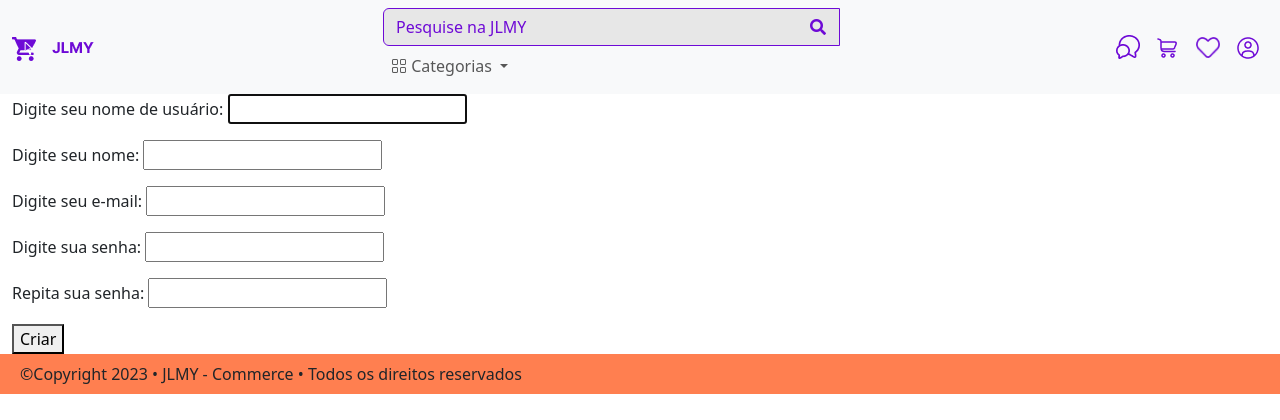
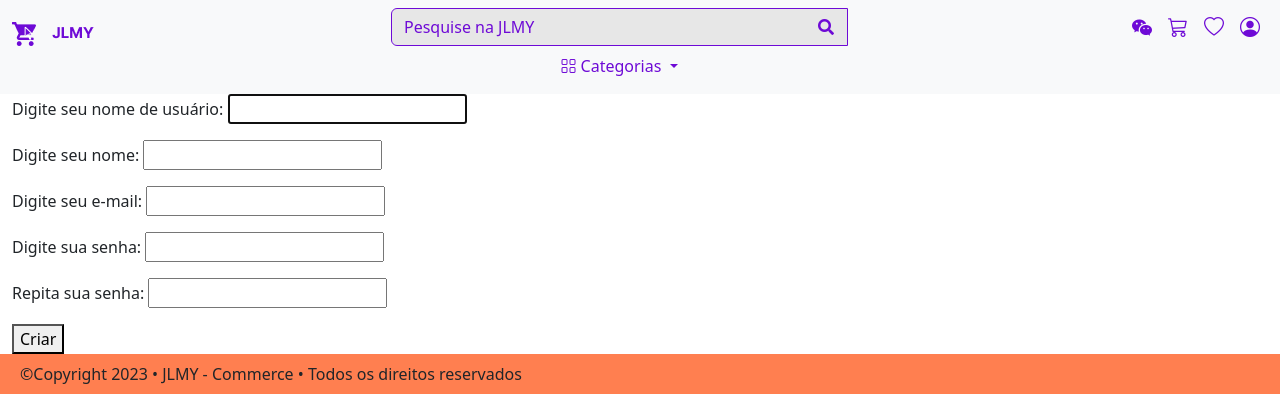
Before and after one commit to JLMY-Commerce/core_web_services, a Django app: page /contas/criar/ in a window 1280 px wide. Shown: the top 420 px of the page. Run offline with Django 4.2, Linux system fonts and the light colour scheme; some libraries are stand-ins or nearby versions.

Commit message:
Fix navbar layout and styling

```diff
--- a/templates/assets/dashboard_with_nav_bars.html
+++ b/templates/assets/dashboard_with_nav_bars.html
@@ -18,11 +18,12 @@
     <div class="row" style="background-color: #808080">
         <nav class="navbar navbar-expand-lg bg-body-tertiary">
             <div class="container-fluid">
-                <a class="navbar-brand" href="{% url 'produto-list' %}">
-                    <img src="{% static 'img/iconeJLMY.png' %}" width="86px" alt="" href="{% url 'produto-list' %}">
+                <a class="navbar-brand" href="{% url 'produto-list' %}"  style=" height:70px;">
+                    <img src="{% static 'img/iconeJLMY.png' %}" width="86px"  alt="" href="{% url 'produto-list' %}" >
                 </a>
                 <div class="container search-container mx-auto" style=" max-width:30rem;">
                     <form class="form-inline my-2 my-lg-0 search-form" method="get" action="{% url 'produto-list' %}">
+                        <div class="d-flex flex-column align-items-center">
                         <div class="input-group w-80 ">
                             <input name="search" type="search" class="form-control search-input border-1 "
                                    placeholder="Pesquise na JLMY"
@@ -35,20 +36,20 @@
                             </div>
                         </div>
                         <div class="d-flex justify-content-center align-items-center">
-                        <button class="navbar-toggler" type="button" data-bs-toggle="collapse" aria-controls="navbarSupportedContent" aria-expand="false">
+                        <button class="navbar-toggler" type="button" data-bs-toggle="collapse" aria-controls="navbarSupportedContent" aria-expand="false" >
                             <span class="navbar-toggler-icon"></span>
                         </button>
 
                         <div class="collapse navbar-collapse" id="navbarSupportedContent">
                             <ul class="navbar-nav ">
                                 <li class="nav-item dropdown">
-                                    <a class="nav-link dropdown-toggle" href="#" id="navbarDropdown" role="button" data-bs-toggle="dropdown">
+                                    <a class="nav-link dropdown-toggle" href="#" id="navbarDropdown" role="button" data-bs-toggle="dropdown" style="color:#6E0AD6;">
                                      <i class="bi bi-grid"></i>
                                         Categorias
                                     </a>
-                                   <div class="dropdown-menu">
+                                   <div class="dropdown-menu" style="color:#6E0AD6;">
                                     {% for category in categories %}
-                                        <a class="dropdown-item" href="{% url 'categoria' category.id %}">{{ category.nome }}</a>
+                                        <a class="dropdown-item" href="{% url 'categoria' category.id %}" style="color:#6E0AD6;">{{ category.nome }}</a>
                                          {% endfor %}
                                 </div>
                                 </li>
@@ -56,15 +57,16 @@
                         </div>
                      </div>
                     </form>
+                    </div>
                 </div>
-                        <div class="d-flex">
+                        <div class="d-flex " style="height: 70px;">
                         {% if user.is_authenticated %}
                             <a href="{% url 'logout' %}"><i class="fs-4 text-dark-emphasis bi bi-box-arrow-right" style="color: #6E0AD6;"></i></a>
                         {% else %}
-                            <a class="text-dark-emphasis text-decoration-none px-2"><img src="{% static 'img/papo.png' %}" width="24px" alt=""></a>
-                            <a class="text-dark-emphasis text-decoration-none px-2"><img src="{% static 'img/car.png' %}" width="24px" alt=""></a>
-                            <a class="text-dark-emphasis text-decoration-none px-2"><img src="{% static 'img/coraçao.png' %}" width="24px" alt=""></a>
-                            <a class="text-dark-emphasis text-decoration-none px-2" href="{% url 'login' %}"><img src="{% static 'img/User Circle.png' %}" width="24px" alt=""></a>
+                            <a class="text-dark-emphasis text-decoration-none px-2"><i class="bi bi-wechat fs-5" style="color:#6E0AD6;" ></i></a>
+                            <a class="text-dark-emphasis text-decoration-none px-2"><i class="bi bi-cart3 fs-5" style="color:#6E0AD6;"></i></a>
+                            <a class="text-dark-emphasis text-decoration-none px-2"><i class="bi bi-heart fs-5" style="color:#6E0AD6;"></i></a>
+                            <a class="text-dark-emphasis text-decoration-none px-2"  href="{% url 'login' %}"><i class="bi bi-person-circle fs-5" style="color:#6E0AD6;"></i></a>
 
                         {% endif %}
                     </div>
```
